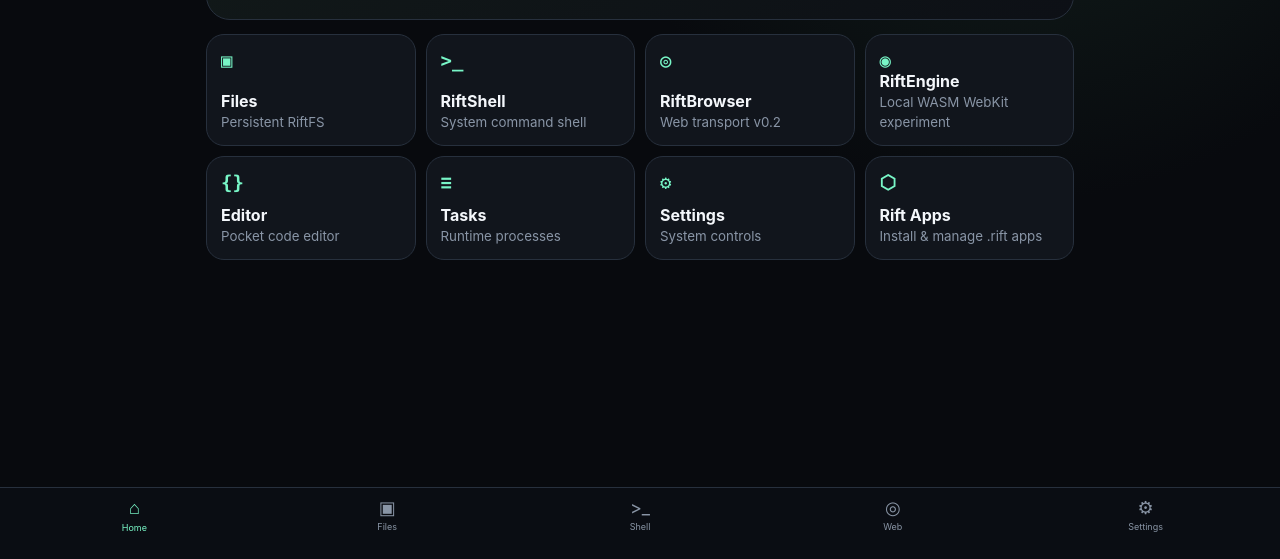
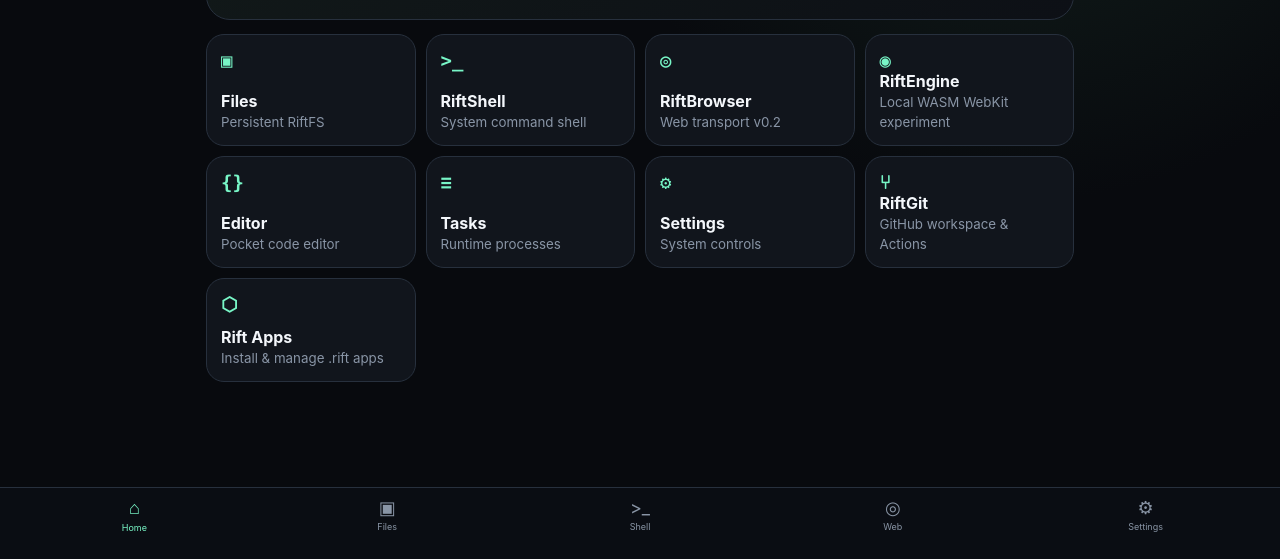
Before and after one commit to Arctic403/RiftOS, a plain HTML site: page index.html in a window 1280 px wide. Shown: the part 241-800 px from the top of the page. Drawn offline with Linux system fonts and the light colour scheme.

Commit message:
Load RiftGit visual app

```diff
--- a/index.html
+++ b/index.html
@@ -70,6 +70,7 @@
   <script type="module" src="./src/riftapps.js"></script>
   <script type="module" src="./src/riftapps-files.js"></script>
   <script type="module" src="./src/riftgit.js"></script>
+  <script type="module" src="./src/riftgit-app.js"></script>
   <script type="module" src="./src/riftos.js"></script>
 </body>
 </html>
```
